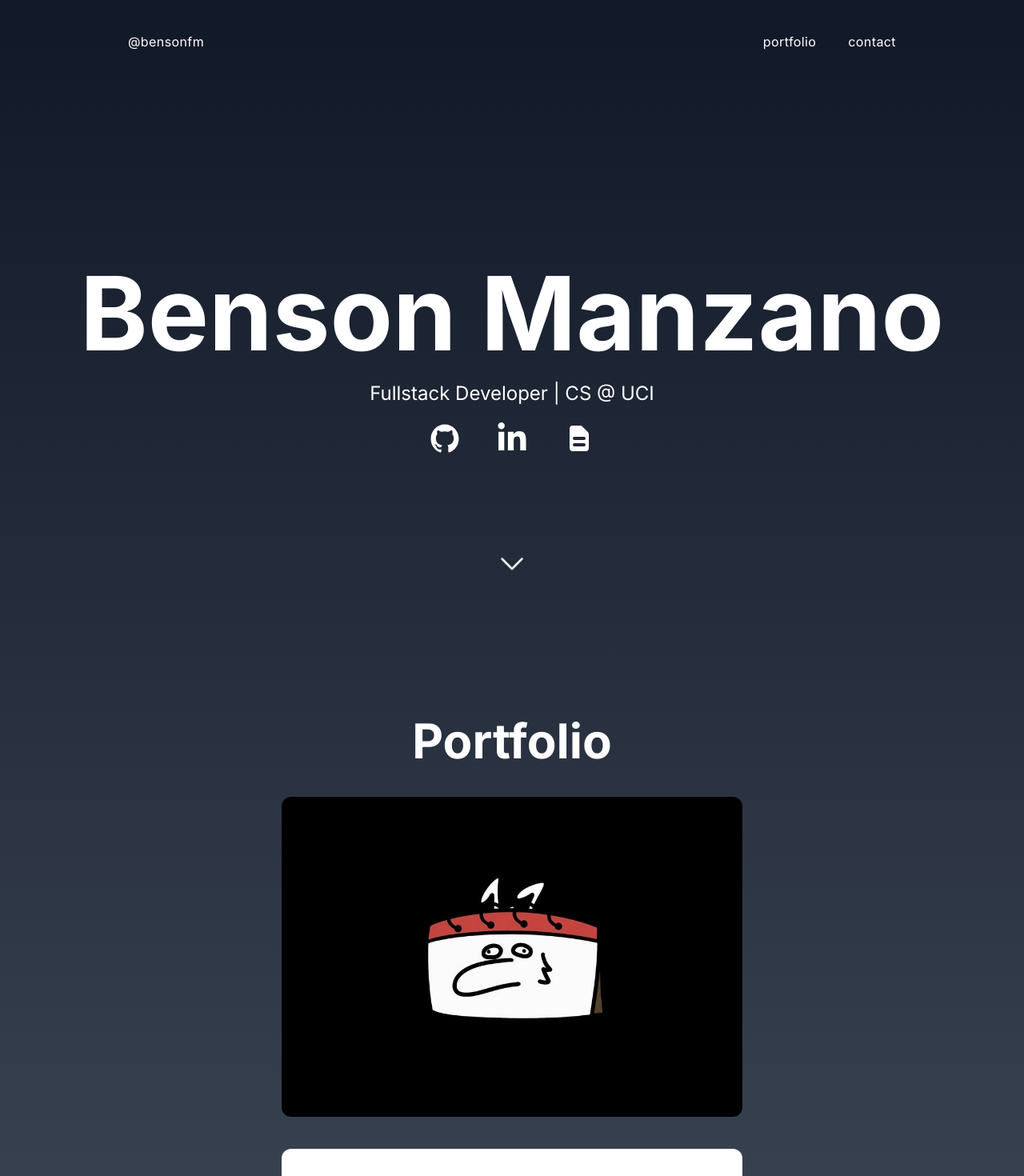
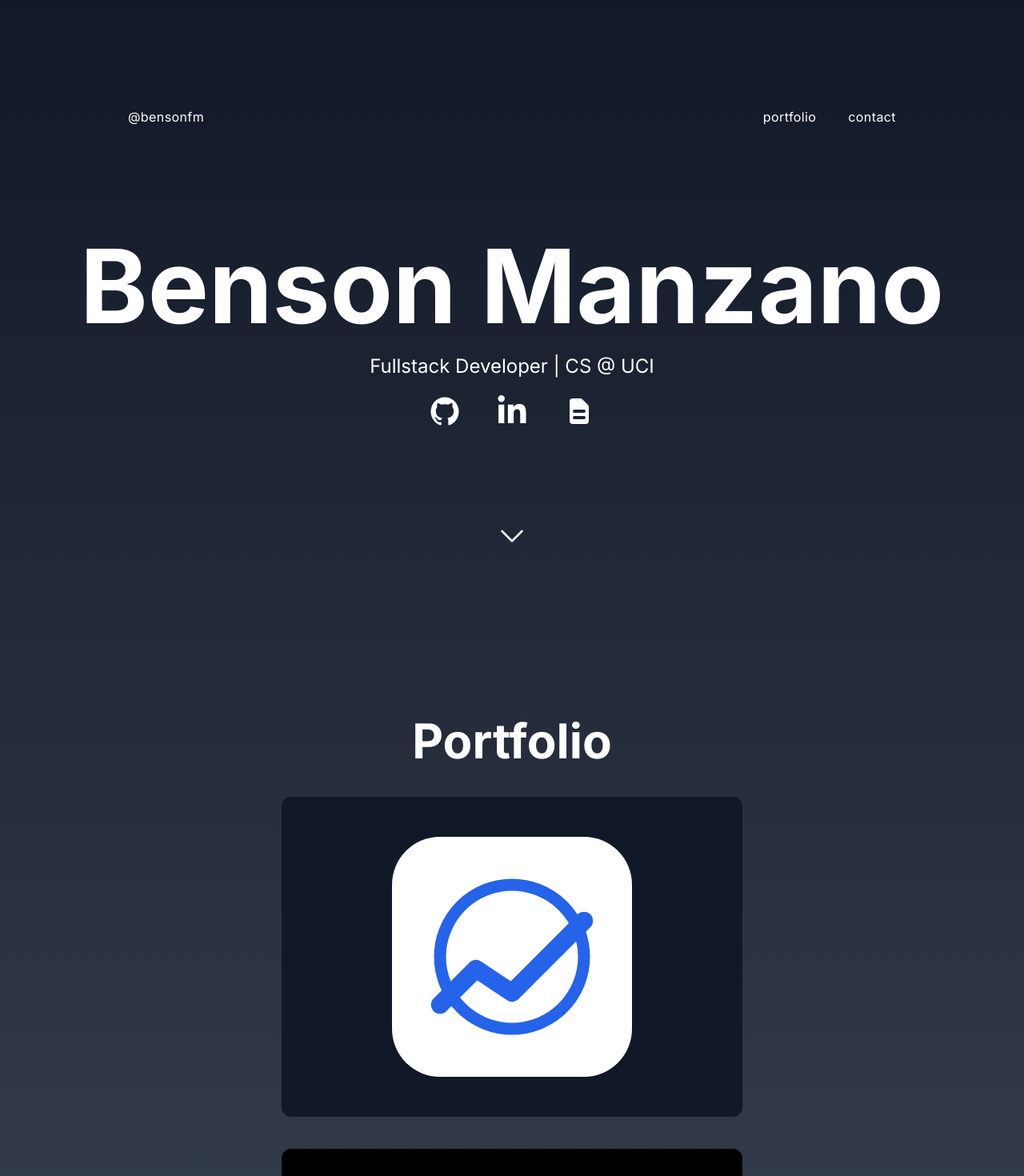
Before and after one commit to benson-fm/portfolio, a Next.js app: page / in a window 1280 px wide. Shown: the top 1470 px of the page at 80% size. Built offline with nearby package versions, Linux system fonts and the light colour scheme.

Commit message:
Added stockwise and fixed spacing and scroll

```diff
--- a/src/app/page.tsx
+++ b/src/app/page.tsx
@@ -4,17 +4,27 @@ import Navbar from "@/components/navbar";
 import Hero from "@/components/hero";
 import Portfolio from "@/components/portfolio";
 import Contact from "@/components/contact";
+import React, { useRef } from 'react';
 import { Reveal } from "@/lib/Reveal";
 
 export default function Home() {
+  const portfolioRef = useRef(null);
+
+  const scrollToPortfolio = () => {
+    window.scrollTo({
+      top: portfolioRef.current.offsetTop,
+      behavior: 'smooth',
+    });
+  };
+
   return (
     <main className="scroll-smooth bg-gradient-to-b from-gray-900 to-gray-600 min-h-dvh text-white overflow-x-hidden">
-      <div className="flex flex-col min-h-dvh gap-72  2xl:gap-60 3xl:gap-72 items-center">
+      <div className="flex flex-col h-dvh gap-40 md:gap-40 2xl:gap-48 3xl:gap-60 items-center justify-center">
         <Navbar />
-        <Hero />
+        <Hero scrollToPortfolio={scrollToPortfolio}/>
       </div>
       <div className="flex flex-col min-h-dvh">
-        <Portfolio />
+        <Portfolio ref={portfolioRef}/>
       </div>
       <div className="flex flex-col min-h-96 justify-center">
         <Contact />
--- a/src/components/hero.tsx
+++ b/src/components/hero.tsx
@@ -17,7 +17,7 @@ const handleLinkedIn = () => {
 
 const handleResume = () => {
   window.open(
-    "https://drive.google.com/file/d/1O8rngUofoRyGrXw2YxkAlAX3q9dfIY7a/view?usp=sharing"
+    "https://drive.google.com/file/d/1kwYjzCQ_DC3Z_Q2ItmRjNaoqBHgWKRhJ/view?usp=sharing"
   );
 };
 
@@ -28,7 +28,11 @@ const handleLowerPage = () => {
   });
 };
 
-const Hero = () => {
+interface HeroProps {
+  scrollToPortfolio: () => void;
+}
+
+const Hero: React.FC<HeroProps> = ({ scrollToPortfolio }) => {
   const [isSmallScreen, setIsSmallScreen] = useState(false);
 
   useEffect(() => {
@@ -47,7 +51,7 @@ const Hero = () => {
 
   return (
     <Reveal>
-      <div className="flex flex-col items-center justify-center text-white">
+      <div className="flex flex-col items-center justify-center text-white max-h-dvh">
         <h1 className="text-6xl md:text-7xl xl:text-9xl font-bold pb-5">
           {isSmallScreen ? "Benson M": "Benson Manzano"}
         </h1>
@@ -70,7 +74,7 @@ const Hero = () => {
         </div>
         <HiChevronDown
           className="w-6 h-5 lg:w-10 lg:h-12 animate-bounce hover:cursor-pointer"
-          onClick={handleLowerPage}
+          onClick={scrollToPortfolio}
         />
       </div>
     </Reveal>
--- a/src/components/portfolio.tsx
+++ b/src/components/portfolio.tsx
@@ -1,17 +1,30 @@
-"use client";
-
+import React, { forwardRef } from "react";
 import Project from "./project";
 import Petr from "../assets/petrCalednar.jpg";
 import Fusion from "../assets/fusion.svg";
+import stock from "../assets/stock_sentiment_logo.svg";
 import { Reveal } from "@/lib/Reveal";
 
-export default function Portfolio() {
+interface PortfolioProps {
+  // Define any additional props if needed
+}
+
+const Portfolio = forwardRef<HTMLDivElement, PortfolioProps>((props, ref) => {
   return (
-    <div className="flex flex-col items-center justify-center text-white">
+    <div ref={ref} className="flex flex-col items-center justify-center text-white">
       <Reveal>
         <h1 className="text-6xl font-bold pt-24">Portfolio</h1>
       </Reveal>
       <div className="flex flex-col gap-10 pt-10">
+        <Reveal>
+          <Project
+            title="StockWise"
+            description="AI-Driven sentiment analysis on stocks powered by Google Gemini"
+            image={stock}
+            link="https://github.com/benson-fm/stockwise/"
+            color="#111827"
+          />
+        </Reveal>
         <Reveal>
           <Project
             title="PetrCalendar"
@@ -33,4 +46,8 @@ export default function Portfolio() {
       </div>
     </div>
   );
-}
+});
+
+Portfolio.displayName = 'Portfolio';
+
+export default Portfolio;
--- a/src/components/project.tsx
+++ b/src/components/project.tsx
@@ -41,7 +41,7 @@ const Project: React.FC<ProjectProps> = ({
       onMouseLeave={() => setIsHover(false)}
       style={{ backgroundColor: color }}
     >
-      <Image src={image} alt={title} className={`w-[300px] ${isHover ? 'blur-sm' : 'filter-none' }`} />
+      <Image src={image} alt={title} className={`w-[300px] ${isHover ? 'blur-sm' : 'filter-none' } ${title === "StockWise" ? 'w-[150px]' : 'w-[300px]' }`} />
 
       <motion.div
         animate={isHover ? "open" : "closed"}
```
Also changed, not shown: src/assets/stock_sentiment_logo.svg (added).
